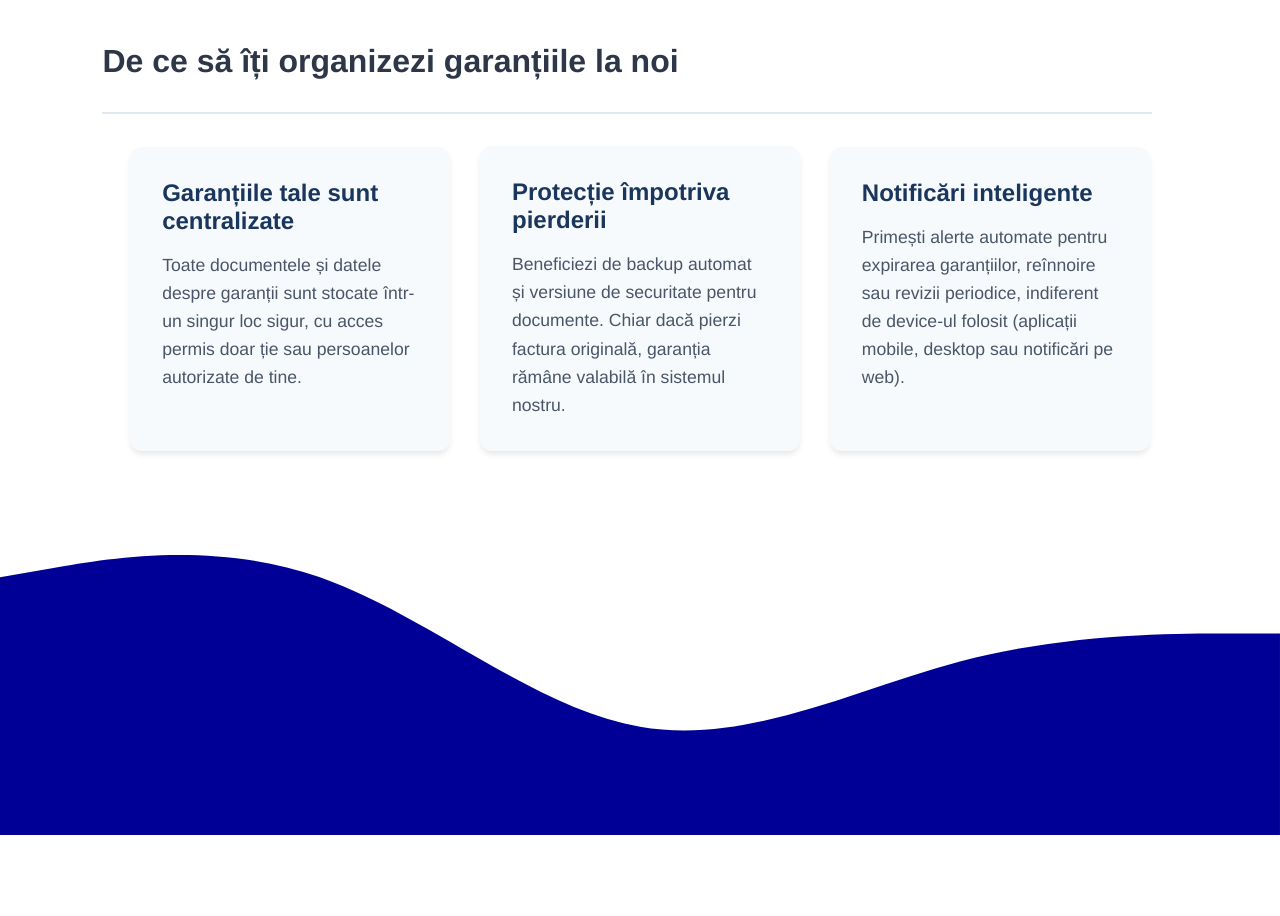
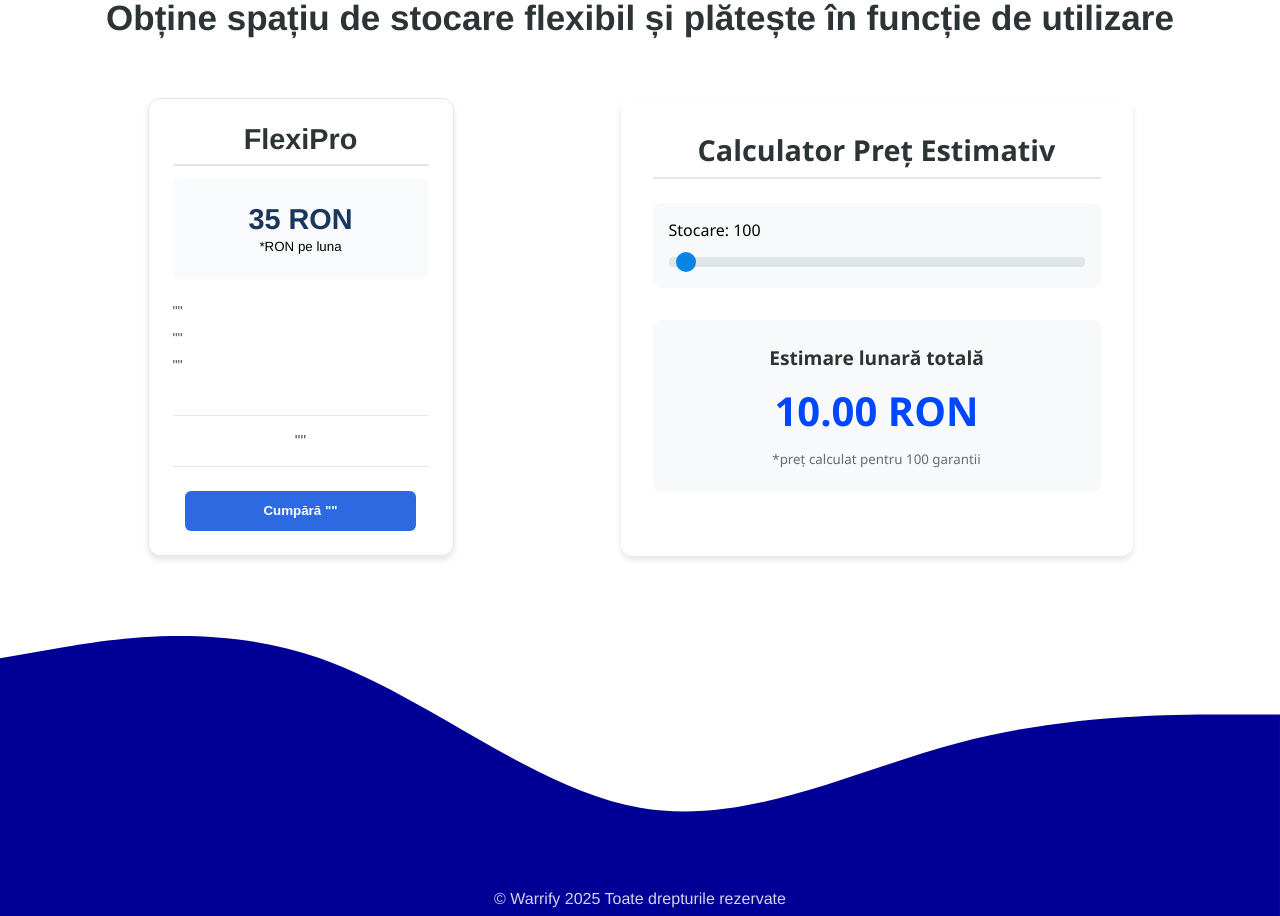
Before and after one commit to vlad180520/Warrify, a React (Vite) app in the folder Front-end/: page /pricing in a window 1280 px wide. Shown: the part 760-1676 px from the top of the page. Before the commit the page ends 1595 px from the top, so only its background shows below. Built offline with nearby package versions, Linux system fonts and the light colour scheme.

Commit message:
modificari home + pricing

```diff
--- a/Front-end/src/components/Footer.css
+++ b/Front-end/src/components/Footer.css
@@ -1,3 +1,11 @@
 footer {
     margin-top: 10vh;
+    position: relative;
 }
+.license {
+    color: rgba(255, 255, 255, 0.829);
+    position: absolute;
+    bottom: 1vh;
+    text-align: center;
+    width: 100vw;
+}
--- a/Front-end/src/components/Footer.tsx
+++ b/Front-end/src/components/Footer.tsx
@@ -27,6 +27,7 @@
                     fill="#000096"
                 />
             </svg>
+            <div className="license">© Warrify 2025 Toate drepturile rezervate</div>
         </footer>
     )
 }
--- a/Front-end/src/components/GarantiiBenefits.tsx
+++ /dev/null
@@ -1,36 +0,0 @@
-import './GarantiiBenefits.css'
-
-function GarantiiBenefits() {
-    return (
-        <section className="garantii-benefits">
-            <h2 className="title-benefit">De ce să îți organizezi garanțiile la noi</h2>
-            <div className="flex-benefit">
-                <div className="benefit-card">
-                    <h3 className="benefit-title">Garanțiile tale sunt centralizate</h3>
-                    <p className="benefit-description">
-                        Toate documentele și datele despre garanții sunt stocate într-un singur loc sigur,
-                        cu acces permis doar ție sau persoanelor autorizate de tine.
-                    </p>
-                </div>
-
-                <div className="benefit-card">
-                    <h3 className="benefit-title">Protecție împotriva pierderii</h3>
-                    <p className="benefit-description">
-                        Beneficiezi de backup automat și versiune de securitate pentru documente.
-                        Chiar dacă pierzi factura originală, garanția rămâne valabilă în sistemul nostru.
-                    </p>
-                </div>
-
-                <div className="benefit-card">
-                    <h3 className="benefit-title">Notificări inteligente</h3>
-                    <p className="benefit-description">
-                        Primești alerte automate pentru expirarea garanțiilor, reînnoire sau revizii periodice,
-                        indiferent de device-ul folosit (aplicații mobile, desktop sau notificări pe web).
-                    </p>
-                </div>
-            </div>
-        </section>
-    );
-};
-
-export default GarantiiBenefits
--- a/Front-end/src/components/Header.css
+++ b/Front-end/src/components/Header.css
@@ -96,7 +96,7 @@
     content: '';
     position: absolute;
     bottom: 0;
-    height: 2px;
+    height: .35vh;
     transition: .3s;
     width: 100%;
     background-color: transparent;
--- a/Front-end/src/components/GarantiiBenefits.css
+++ b/Front-end/src/components/HomeBenefits.css
@@ -1,25 +1,25 @@
-.garantii-benefits {
+.garantii-benefits-home {
     width: 80vw;
-    margin: 2rem auto;
+    margin-top: 7vh;
     padding: 0 1rem;
   }
-  .flex-benefit {
+  .flex-benefit-home {
     justify-content: center;
     align-items: center;
     display: flex;
     gap: 2vw;
     flex-wrap: wrap;
   }
-  .title-benefit {
-    margin-left: -2vw;
-    text-align: left;
+  .title-benefit-home {
+    border: 0;
+    text-align: center;
     color: #2d3748;
-    font-size: 2rem;
+    font-size: 2.5rem;
     padding-bottom: 4vh;
     margin-bottom: 4vh;
   }
 
-  .benefit-card {
+  .benefit-home-card {
     background: #f7fafc;
     border-radius: 12px;
     padding: 2rem;
@@ -30,17 +30,17 @@
     transition: transform 0.2s;
   }
 
-  .benefit-card:hover {
+  .benefit-home-card:hover {
     transform: translateY(-3px);
   }
 
-  .benefit-title {
+  .benefit-home-title {
     color: #1a365d;
     font-size: 1.5rem;
     margin-bottom: 1rem;
   }
 
-  .benefit-description {
+  .benefit-home-description {
     color: #4a5568;
     line-height: 1.6;
     font-size: 1.1rem;
--- /dev/null
+++ b/Front-end/src/components/HomeBenefits.tsx
@@ -0,0 +1,36 @@
+import './HomeBenefits.css'
+
+function HomeBenefits() {
+    return (
+        <section className="garantii-benefits-home">
+            <h2 className="title-benefit-home">De ce să îți organizezi garanțiile la noi</h2>
+            <div className="flex-benefit-home">
+                <div className="benefit-home-card">
+                    <h3 className="benefit-home-title">Garanțiile tale sunt centralizate</h3>
+                    <p className="benefit-home-description">
+                        Toate documentele și datele despre garanții sunt stocate într-un singur loc sigur,
+                        cu acces permis doar ție sau persoanelor autorizate de tine.
+                    </p>
+                </div>
+
+                <div className="benefit-home-card">
+                    <h3 className="benefit-home-title">Protecție împotriva pierderii</h3>
+                    <p className="benefit-home-description">
+                        Beneficiezi de backup automat și versiune de securitate pentru documente.
+                        Chiar dacă pierzi factura originală, garanția rămâne valabilă în sistemul nostru.
+                    </p>
+                </div>
+
+                <div className="benefit-home-card">
+                    <h3 className="benefit-home-title">Notificări inteligente</h3>
+                    <p className="benefit-home-description">
+                        Primești alerte automate pentru expirarea garanțiilor, reînnoire sau revizii periodice,
+                        indiferent de device-ul folosit (aplicații mobile, desktop sau notificări pe web).
+                    </p>
+                </div>
+            </div>
+        </section>
+    );
+};
+
+export default HomeBenefits
--- /dev/null
+++ b/Front-end/src/components/PriceCalculator.css
@@ -0,0 +1,83 @@
+.price-calculator {
+    width: 35vw;
+    padding: 2rem;
+    background: #ffffff;
+    border-radius: 12px;
+    box-shadow: 0 4px 6px rgba(0, 0, 0, 0.1);
+    font-family: 'Segoe UI', sans-serif;
+  }
+
+  .calculator-section {
+    margin: 3vh 0;
+    padding: 1rem;
+    background: #f8f9fa;
+    border-radius: 8px;
+  }
+
+  .storage-slider {
+    width: 100%;
+    margin-top: 2vh;
+    height: 1.2vh;
+    background: #dfe6e9;
+    border-radius: 4px;
+    outline: none;
+    -webkit-appearance: none;
+  }
+
+  .storage-slider::-webkit-slider-thumb {
+    -webkit-appearance: none;
+    width: 20px;
+    height: 20px;
+    background: #0984e3;
+    border-radius: 50%;
+    cursor: pointer;
+    transition: 0.2s;
+  }
+
+  .storage-slider::-webkit-slider-thumb:hover {
+    background: #74b9ff;
+  }
+
+  .price-result {
+    text-align: center;
+    margin-top: 2rem;
+    padding: 1.5rem;
+    background: #f8f9fa;
+    border-radius: 8px;
+  }
+
+  .price-display {
+    font-size: 2.5rem;
+    color: #0047ff;
+    font-weight: 700;
+    margin: 1.5vh 0;
+  }
+
+  .price-note {
+    color: #636e72;
+    display: block;
+    margin-top: 0.5rem;
+  }
+
+  h2, h3 {
+    color: #2d3436;
+    margin-bottom: 1.5vh;
+  }
+
+  h2 {
+    font-size: 1.8rem;
+    text-align: center;
+  }
+
+  h3 {
+    font-size: 1.2rem;
+  }
+  .titlu-price {
+    border: 0;
+    font-size:35px;
+  }
+  .container-price {
+    padding-top: 5vh;
+    flex-wrap: wrap;
+    display: flex;
+  }
--- /dev/null
+++ b/Front-end/src/components/PriceCalculator.tsx
@@ -0,0 +1,71 @@
+import { useState } from 'react';
+import './PriceCalculator.css';
+
+const PRICE_PER_TB = 0.10;
+
+const PriceCalculator = () => {
+  const [storage, setStorage] = useState<number>(100);
+
+  const calculatePrice = () => {
+    return storage * PRICE_PER_TB;
+  };
+
+  return (
+    <>
+      <h2 className='titlu-price'>Obține spațiu de stocare flexibil și plătește în funcție de utilizare</h2>
+      <div className='container-price'>
+      <div className="pricing-column">
+          <h2>FlexiPro</h2>
+          <div className="price-box">
+            <>
+            <div className="price">35 RON</div>
+            <small>*RON pe luna</small>
+            </>
+          </div>
+
+          <div className="specs">
+            <p>""</p>
+            <p>""</p>
+            <p>""</p>
+          </div>
+
+          <ul className="features">
+            <li>""</li>
+          </ul>
+
+          <button className="buy-button">Cumpără ""</button>
+        </div>
+        <div className="price-calculator">
+          <h2>Calculator Preț Estimativ</h2>
+
+          <div className="calculator-section">
+            <label>
+              Stocare: {storage}
+              <input
+                type="range"
+                min="3"
+                max="5000"
+                step="1"
+                value={storage}
+                onChange={(e) => setStorage(Number(e.target.value))}
+                className="storage-slider"
+              />
+            </label>
+          </div>
+
+          <div className="price-result">
+            <h3>Estimare lunară totală</h3>
+            <div className="price-display">
+              {calculatePrice().toFixed(2)} RON
+            </div>
+            <small className="price-note">*preț calculat pentru {storage} garantii</small>
+          </div>
+        </div>
+      </div>
+
+    </>
+
+  );
+};
+
+export default PriceCalculator;
--- a/Front-end/src/components/PricingColumns.css
+++ b/Front-end/src/components/PricingColumns.css
@@ -6,7 +6,7 @@
     padding-top: 0 !important;
     padding: 1rem;
     margin: 0 auto;
-    margin-bottom: 10vh;
+    margin-bottom: 5vh;
   }
 
   .pricing-column {
--- a/Front-end/src/pages/Home.tsx
+++ b/Front-end/src/pages/Home.tsx
@@ -3,7 +3,9 @@
 import info from '../assets/info.png'
 import dash from '../assets/dashboard.png'
 import Footer from "../components/Footer"
-import PricingColumns from "../components/PricingColumns"
+import HomeBenefits from "../components/HomeBenefits"
+import logo from '../assets/logo.png'
+import { Link } from "react-router-dom"
 
 function Home() {
     return (
@@ -40,7 +42,20 @@
                     <img src={info} />
                 </div>
             </div>
-            <PricingColumns />
+            <div className="dezvolta">
+                <div className="dezvolta-1">
+                    Dezvoltă-ți<br></br> businessul cu Warrify
+                </div>
+                <div className="dezvolta-2">
+                Adună-ți echipa online cu Warrify.
+                De la liber profesioniști la startupuri și până la întreprinderi, Warrify este instrumentul online
+                 perfect pentru a te ajuta să îți dezvolți businessul și echipa. Stochează și protejează garantiile
+                  și transformă cu Warrify modul în care echipele tale colaborează.
+                <Link to="/register" className='home-try button buttoninvert'>Try for free</Link>
+                </div>
+            </div>
+            <HomeBenefits />
+
             <Footer />
         </>
     )
--- a/Front-end/src/pages/Pricing.tsx
+++ b/Front-end/src/pages/Pricing.tsx
@@ -2,7 +2,7 @@
 import './styles/Pricing.css'
 import PricingColumns from "../components/PricingColumns"
 import Footer from "../components/Footer"
-import GarantiiBenefits from "../components/GarantiiBenefits"
+import PriceCalculator from "../components/PriceCalculator"
 
 function Pricing() {
     return (
@@ -13,7 +13,7 @@
                     Alegeti abonamentul potrivit pentru Dvs.
                 </div>
                 <PricingColumns />
-                <GarantiiBenefits />
+                <PriceCalculator />
             </div>
             <Footer />
         </>
--- a/Front-end/src/pages/styles/Home.css
+++ b/Front-end/src/pages/styles/Home.css
@@ -10,6 +10,7 @@
 .main-content h2 {
     color: rgb(255, 255, 255);
     font-size: 57px;
+    text-align: left !important;
     border: 0;
     padding: 0;
 }
@@ -45,3 +46,36 @@
 .image img {
     width: 100%;
 }
+.dezvolta {
+    background-color: #000096;
+    width: 100vw;
+    height: 32vh;
+    color: white;
+    display: flex;
+    position: relative;
+    align-items: center;
+    font-family: Arial, sans-serif !important;
+    font-weight: bold;
+    padding-bottom: 10vh;
+    justify-content: center;
+}
+.dezvolta-1 {
+    width: 35vw;
+    font-size: 45px;
+    margin-left: 15vw;
+}
+.dezvolta-2 {
+    position: relative;
+    margin-top: 3vh;
+    color: rgba(255, 255, 255, 0.807);
+    width: 40vw;
+    margin-right: 10vw;
+    font-size: 18px;
+}
+.home-try {
+    position: absolute;
+    bottom: -10vh;
+    border-radius: 5px;
+    width: 7.5vw;
+    left: 0;
+}
```
